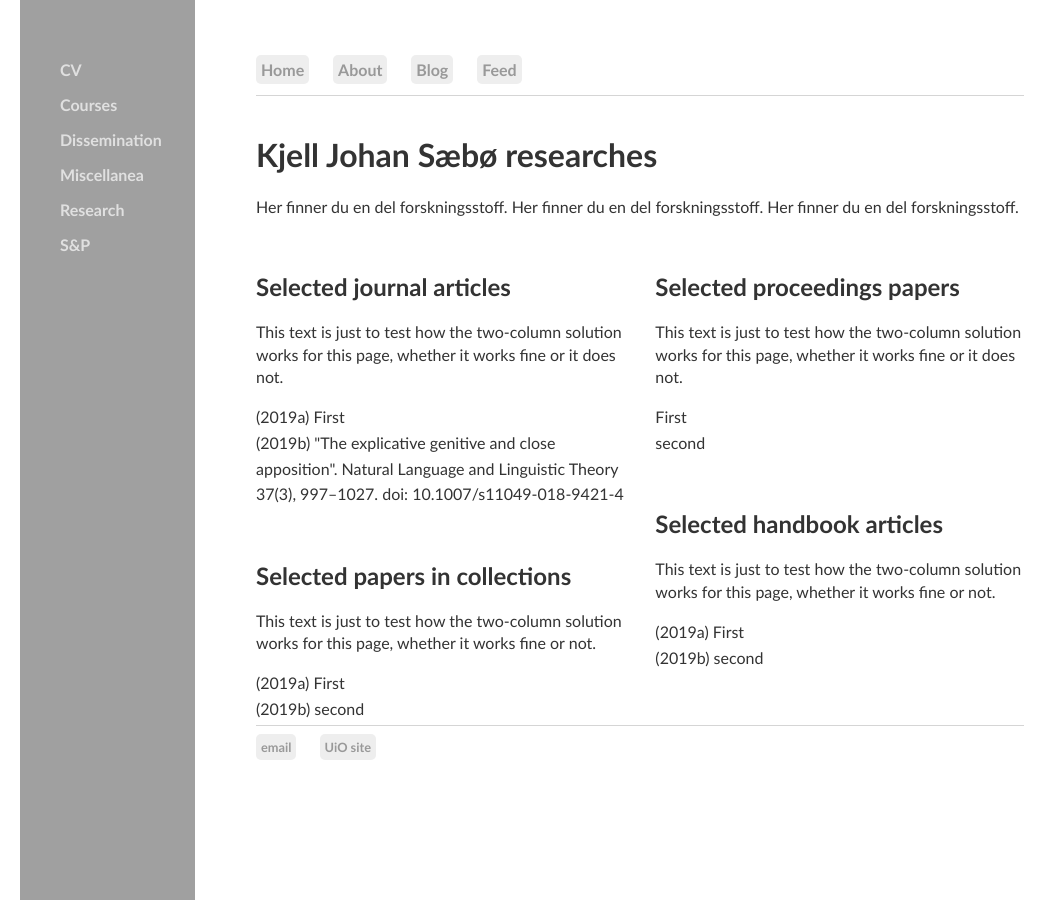
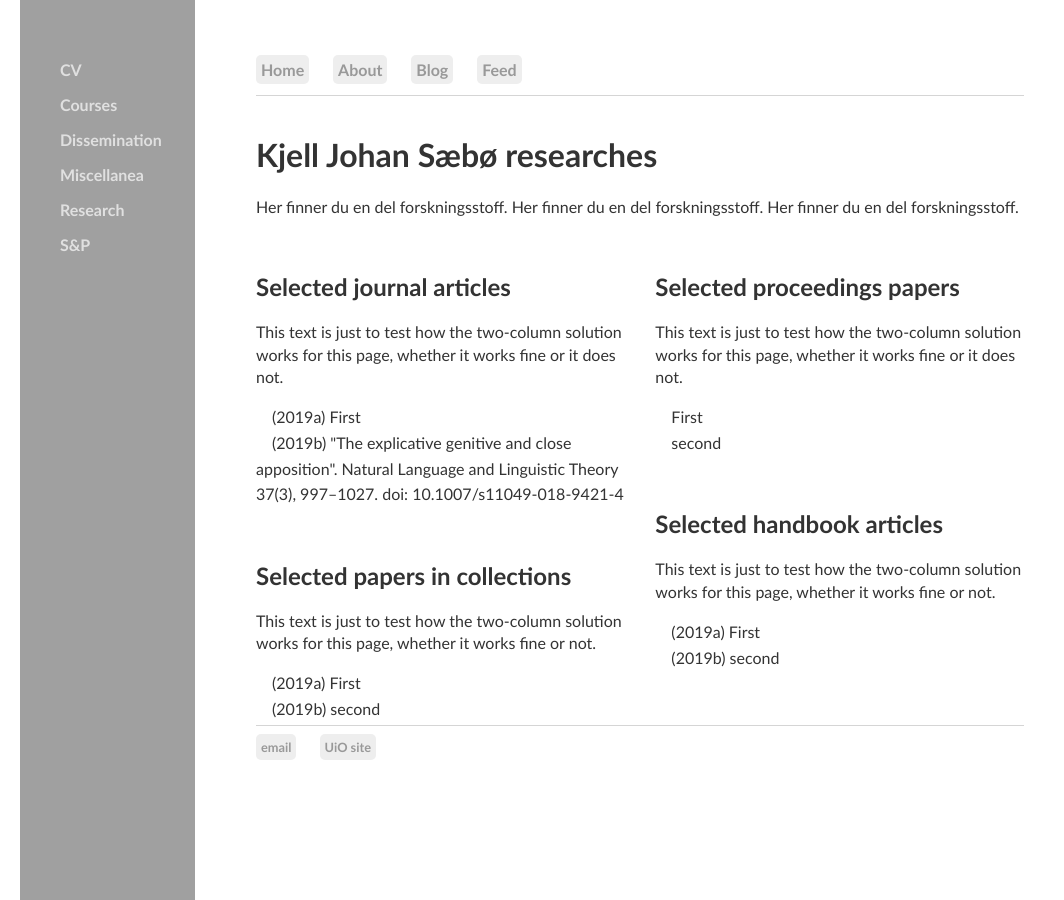
Before and after one commit to kjelljs/kjelljs.github.io, a Jekyll site: the page built from research/index.html, in a window 1280 px wide. Shown: the whole page, without its empty margins (0-1064 px from the left). Built offline with Jekyll 4.4.1, drawn with Linux system fonts in a browser that asks for light colours.

Commit message:
Update main.css

```diff
--- a/css/main.css
+++ b/css/main.css
@@ -70,6 +70,8 @@ nav a:hover, footer a:hover {
     font-family: Optima, Candara, Calibri, Arial, sans-serif; line-height: 1.6em;
     color: #333;
     font-size: 1em;
+    padding-left: 0;
+    text-indent: 1em;
 }
 h1 {
     font-size: 2em;
```
